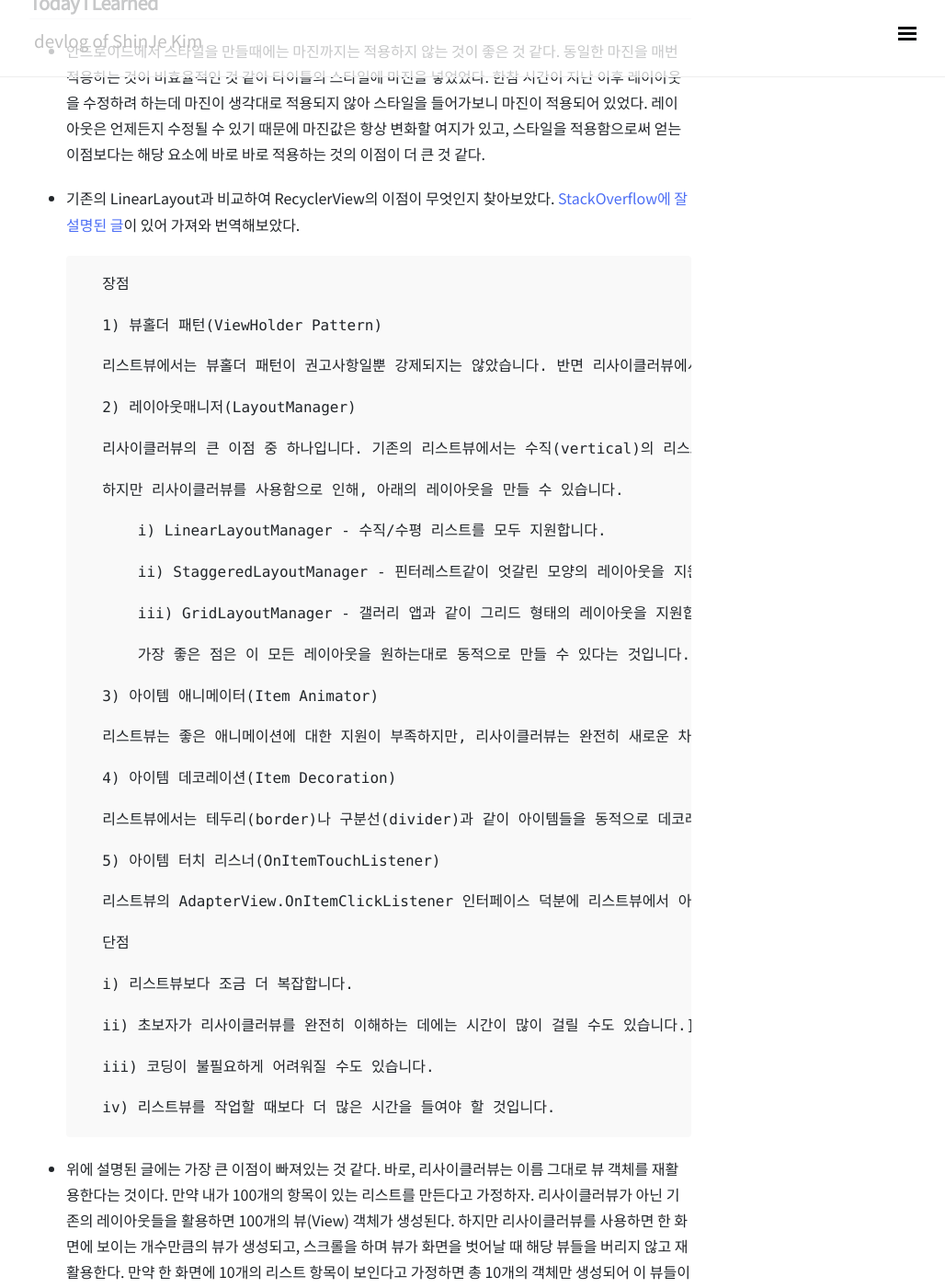
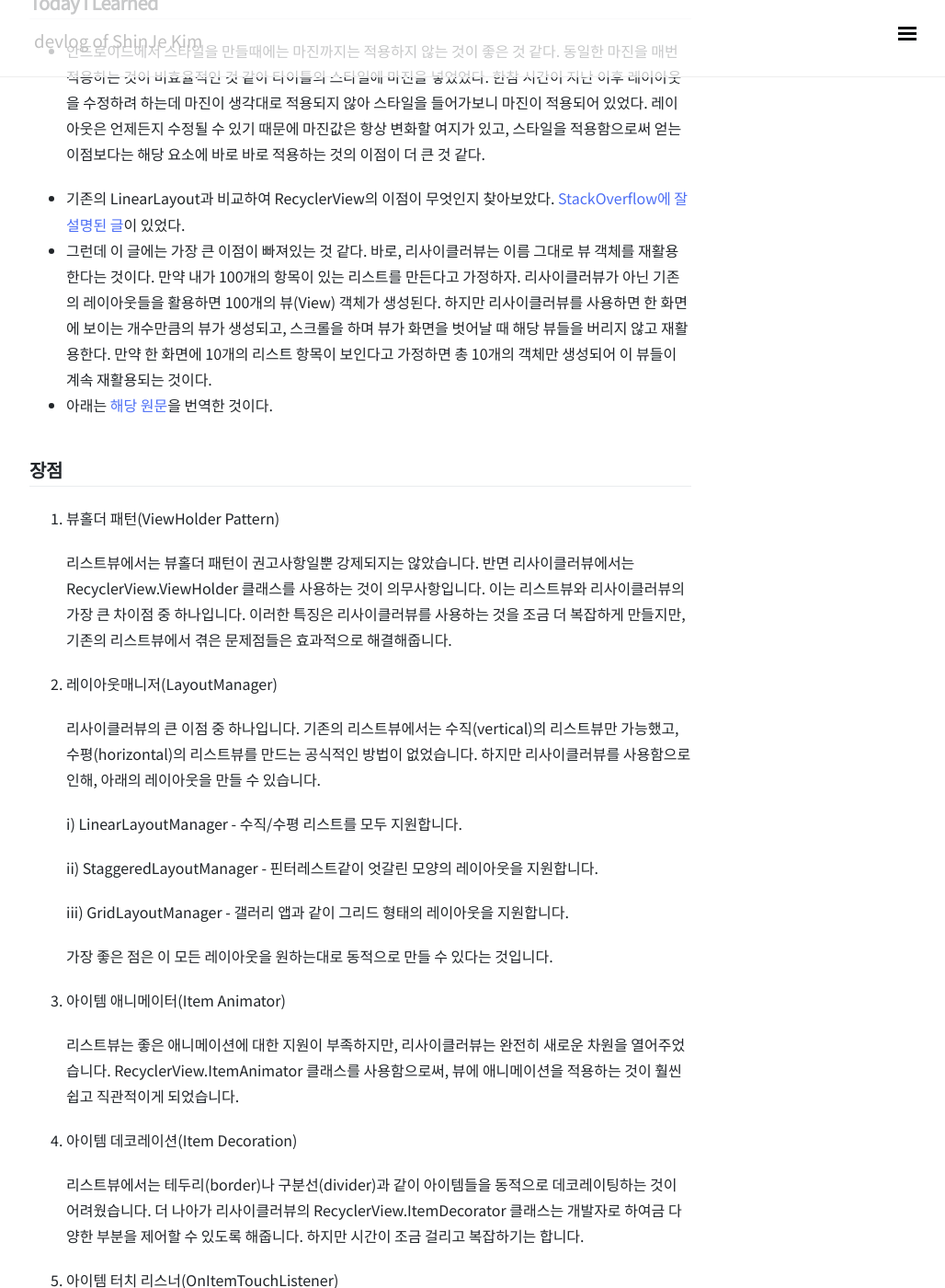
Before and after one commit to ShinJeKim/ShinJeKim.github.io, a Jekyll site: the page built from _posts/TIL/2019-12-19-[TIL]2019-12-19.md, in a window 1280 px wide and 1400 px high, scrolled down 292 px. Shown: the whole window at 92% size, without its empty margins (248-1276 px from the left). Built offline with Jekyll 4.4.1, drawn with Linux system fonts in a browser that asks for light colours; nearby versions of some CDN libraries; comment, search, counter and statistics services are not loaded; some of the changed text lies outside the part shown.

Commit message:
fix typo

````diff
--- a/_posts/TIL/2019-12-19-[TIL]2019-12-19.md
+++ b/_posts/TIL/2019-12-19-[TIL]2019-12-19.md
@@ -10,50 +10,43 @@ comments: true
 ## Today I Learned
 - 안드로이드에서 스타일을 만들때에는 마진까지는 적용하지 않는 것이 좋은 것 같다. 동일한 마진을 매번 적용하는 것이 비효율적인 것 같아 타이틀의 스타일에 마진을 넣었었다. 한참 시간이 지난 이후 레이아웃을 수정하려 하는데 마진이 생각대로 적용되지 않아 스타일을 들어가보니 마진이 적용되어 있었다. 레이아웃은 언제든지 수정될 수 있기 때문에 마진값은 항상 변화할 여지가 있고, 스타일을 적용함으로써 얻는 이점보다는 해당 요소에 바로 바로 적용하는 것의 이점이 더 큰 것 같다.
 
-- 기존의 LinearLayout과 비교하여 RecyclerView의 이점이 무엇인지 찾아보았다. [StackOverflow에 잘 설명된 글](https://stackoverflow.com/questions/26570325/what-are-recyclerview-advantages-compared-to-listview)이 있어 가져와 번역해보았다.
+- 기존의 LinearLayout과 비교하여 RecyclerView의 이점이 무엇인지 찾아보았다. [StackOverflow에 잘 설명된 글](https://stackoverflow.com/questions/26570325/what-are-recyclerview-advantages-compared-to-listview)이 있었다.
+- 그런데 이 글에는 가장 큰 이점이 빠져있는 것 같다. 바로, 리사이클러뷰는 이름 그대로 뷰 객체를 재활용한다는 것이다. 만약 내가 100개의 항목이 있는 리스트를 만든다고 가정하자. 리사이클러뷰가 아닌 기존의 레이아웃들을 활용하면 100개의 뷰(View) 객체가 생성된다. 하지만 리사이클러뷰를 사용하면 한 화면에 보이는 개수만큼의 뷰가 생성되고, 스크롤을 하며 뷰가 화면을 벗어날 때 해당 뷰들을 버리지 않고 재활용한다. 만약 한 화면에 10개의 리스트 항목이 보인다고 가정하면 총 10개의 객체만 생성되어 이 뷰들이 계속 재활용되는 것이다.
+- 아래는 [해당 원문](https://stackoverflow.com/questions/26570325/what-are-recyclerview-advantages-compared-to-listview)을 번역한 것이다.
 
-    ```
-    장점
+## 장점
+1. 뷰홀더 패턴(ViewHolder Pattern)
 
-    1) 뷰홀더 패턴(ViewHolder Pattern)
+   리스트뷰에서는 뷰홀더 패턴이 권고사항일뿐 강제되지는 않았습니다. 반면 리사이클러뷰에서는 RecyclerView.ViewHolder 클래스를 사용하는 것이 의무사항입니다. 이는 리스트뷰와 리사이클러뷰의 가장 큰 차이점 중 하나입니다. 이러한 특징은 리사이클러뷰를 사용하는 것을 조금 더 복잡하게 만들지만, 기존의 리스트뷰에서 겪은 문제점들은 효과적으로 해결해줍니다.
 
-    리스트뷰에서는 뷰홀더 패턴이 권고사항일뿐 강제되지는 않았습니다. 반면 리사이클러뷰에서는 RecyclerView.ViewHolder 클래스를 사용하는 것이 의무사항입니다. 이는 리스트뷰와 리사이클러뷰의 가장 큰 차이점 중 하나입니다. 이러한 특징은 리사이클러뷰를 사용하는 것을 조금 더 복잡하게 만들지만, 기존의 리스트뷰에서 겪은 문제점들은 효과적으로 해결해줍니다.
+2. 레이아웃매니저(LayoutManager)
 
-    2) 레이아웃매니저(LayoutManager)
+   리사이클러뷰의 큰 이점 중 하나입니다. 기존의 리스트뷰에서는 수직(vertical)의 리스트뷰만 가능했고, 수평(horizontal)의 리스트뷰를 만드는 공식적인 방법이 없었습니다. 하지만 리사이클러뷰를 사용함으로 인해, 아래의 레이아웃을 만들 수 있습니다.
 
-    리사이클러뷰의 큰 이점 중 하나입니다. 기존의 리스트뷰에서는 수직(vertical)의 리스트뷰만 가능했고, 수평(horizontal)의 리스트뷰를 만드는 공식적인 방법이 없었습니다.
+    i) LinearLayoutManager - 수직/수평 리스트를 모두 지원합니다.
 
-    하지만 리사이클러뷰를 사용함으로 인해, 아래의 레이아웃을 만들 수 있습니다.
+    ii) StaggeredLayoutManager - 핀터레스트같이 엇갈린 모양의 레이아웃을 지원합니다.
 
-        i) LinearLayoutManager - 수직/수평 리스트를 모두 지원합니다.
+    iii) GridLayoutManager - 갤러리 앱과 같이 그리드 형태의 레이아웃을 지원합니다.
 
-        ii) StaggeredLayoutManager - 핀터레스트같이 엇갈린 모양의 레이아웃을 지원합니다.
+    가장 좋은 점은 이 모든 레이아웃을 원하는대로 동적으로 만들 수 있다는 것입니다.
 
-        iii) GridLayoutManager - 갤러리 앱과 같이 그리드 형태의 레이아웃을 지원합니다.
+3. 아이템 애니메이터(Item Animator)
 
-        가장 좋은 점은 이 모든 레이아웃을 원하는대로 동적으로 만들 수 있다는 것입니다.
+   리스트뷰는 좋은 애니메이션에 대한 지원이 부족하지만, 리사이클러뷰는 완전히 새로운 차원을 열어주었습니다. RecyclerView.ItemAnimator 클래스를 사용함으로써, 뷰에 애니메이션을 적용하는 것이 훨씬 쉽고 직관적이게 되었습니다.
 
-    3) 아이템 애니메이터(Item Animator)
+4. 아이템 데코레이션(Item Decoration)
 
-    리스트뷰는 좋은 애니메이션에 대한 지원이 부족하지만, 리사이클러뷰는 완전히 새로운 차원을 열어주었습니다. RecyclerView.ItemAnimator 클래스를 사용함으로써, 뷰에 애니메이션을 적용하는 것이 훨씬 쉽고 직관적이게 되었습니다.
+   리스트뷰에서는 테두리(border)나 구분선(divider)과 같이 아이템들을 동적으로 데코레이팅하는 것이 어려웠습니다. 더 나아가 리사이클러뷰의 RecyclerView.ItemDecorator 클래스는 개발자로 하여금 다양한 부분을 제어할 수 있도록 해줍니다. 하지만 시간이 조금 걸리고 복잡하기는 합니다.
 
-    4) 아이템 데코레이션(Item Decoration)
+5. 아이템 터치 리스너(OnItemTouchListener)
 
-    리스트뷰에서는 테두리(border)나 구분선(divider)과 같이 아이템들을 동적으로 데코레이팅하는 것이 어려웠습니다. 더 나아가 리사이클러뷰의 RecyclerView.ItemDecorator 클래스는 개발자로 하여금 다양한 부분을 제어할 수 있도록 해줍니다. 하지만 시간이 조금 걸리고 복잡하기는 합니다.
+   리스트뷰의 AdapterView.OnItemClickListener 인터페이스 덕분에 리스트뷰에서 아이템 클릭을 가져오는 것은 간단했습니다. 나아가 리사이클러뷰의 RecyclerView.OnItemTouchListener는 개발자가 더 강력하고 많은 제어를 할 수 있도록 해줍니다. 하지만 이는 조금 복잡한 일이기는 합니다.
 
-    5) 아이템 터치 리스너(OnItemTouchListener)
+### 단점
 
-    리스트뷰의 AdapterView.OnItemClickListener 인터페이스 덕분에 리스트뷰에서 아이템 클릭을 가져오는 것은 간단했습니다. 나아가 리사이클러뷰의 RecyclerView.OnItemTouchListener는 개발자가 더 강력하고 많은 제어를 할 수 있도록 해줍니다. 하지만 이는 조금 복잡한 일이기는 합니다.
+1. 리스트뷰보다 조금 더 복잡합니다.
 
-    단점
-
-    i) 리스트뷰보다 조금 더 복잡합니다.
-
-    ii) 초보자가 리사이클러뷰를 완전히 이해하는 데에는 시간이 많이 걸릴 수도 있습니다.]
-
-    iii) 코딩이 불필요하게 어려워질 수도 있습니다.
-
-    iv) 리스트뷰를 작업할 때보다 더 많은 시간을 들여야 할 것입니다.
-    ```
-
-- 위에 설명된 글에는 가장 큰 이점이 빠져있는 것 같다. 바로, 리사이클러뷰는 이름 그대로 뷰 객체를 재활용한다는 것이다. 만약 내가 100개의 항목이 있는 리스트를 만든다고 가정하자. 리사이클러뷰가 아닌 기존의 레이아웃들을 활용하면 100개의 뷰(View) 객체가 생성된다. 하지만 리사이클러뷰를 사용하면 한 화면에 보이는 개수만큼의 뷰가 생성되고, 스크롤을 하며 뷰가 화면을 벗어날 때 해당 뷰들을 버리지 않고 재활용한다. 만약 한 화면에 10개의 리스트 항목이 보인다고 가정하면 총 10개의 객체만 생성되어 이 뷰들이 계속 재활용되는 것이다.
+2. 초보자가 리사이클러뷰를 완전히 이해하는 데에는 시간이 많이 걸릴 수도 있습니다.
+3. 코딩이 불필요하게 어려워질 수도 있습니다.
+4. 리스트뷰를 작업할 때보다 더 많은 시간을 들여야 할 것입니다.
````
